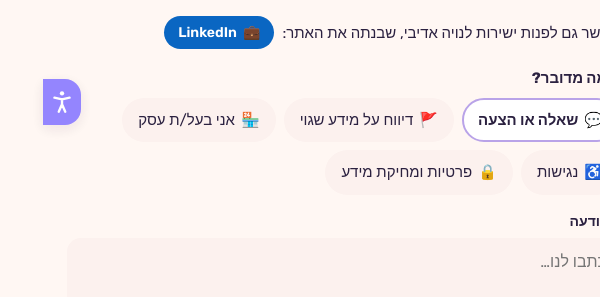
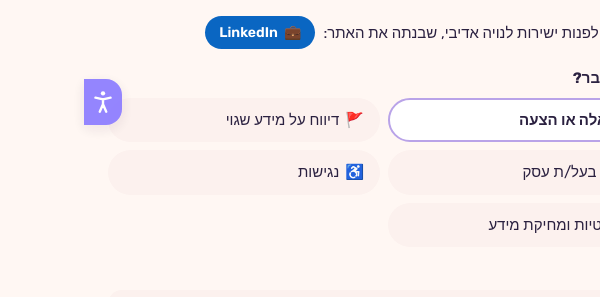
Before and after one commit to NoyaAdivi/Okeat, a Next.js app: page /contact in a window 600 px wide. Shown: the part 298-595 px from the top of the page. Built offline with nearby package versions, Linux system fonts and the light colour scheme; no server answers.

Commit message:
Calmer map menu and even rows

```diff
--- a/src/app/globals.css
+++ b/src/app/globals.css
@@ -1623,3 +1623,16 @@ html { -webkit-text-size-adjust: 100%; text-size-adjust: 100%; }
   .filters-row .more-filters[aria-expanded="true"] { transform: none; }
   .item:active { transform: none; }
 }
+
+/* ---------- phones: rows that come out even ---------- */
+@media (max-width: 760px) {
+  .city-grid.topic-grid { grid-template-columns: repeat(2, minmax(0, 1fr)); }
+  .faq-groups { flex-wrap: nowrap; overflow-x: auto; padding-bottom: 4px; scrollbar-width: none; }
+  .faq-groups::-webkit-scrollbar { display: none; }
+  .faq-groups > * { flex: none; }
+  .contact-form .topics { display: grid; grid-template-columns: repeat(2, minmax(0, 1fr)); gap: 8px; }
+  .contact-form .topics > * { min-width: 0; }
+}
+@media (min-width: 500px) and (max-width: 760px) {
+  .city-grid.topic-grid { grid-template-columns: repeat(4, minmax(0, 1fr)); }
+}
```
